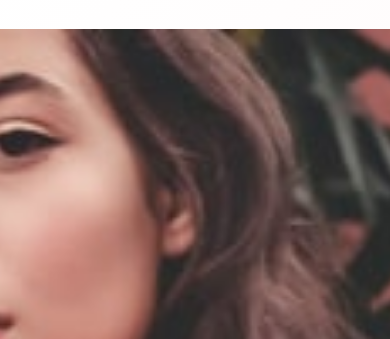
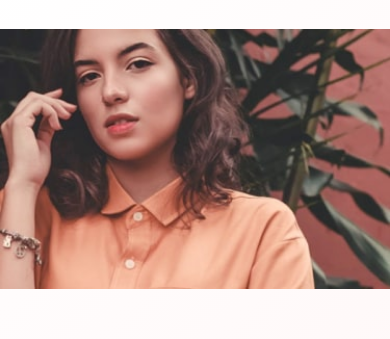
Before and after one commit to AGutierrezR/base-apparel-coming-soon, a website built with Vite: page index.html in a window 390 px wide. Shown: the part 56-395 px from the top of the page. Built offline with nearby package versions, Linux system fonts and the light colour scheme.

Commit message:
Fix image

```diff
--- a/index.html
+++ b/index.html
@@ -35,7 +35,7 @@
           <img
             src="images/hero-mobile.jpg"
             alt=""
-            class="h-screen w-auto object-cover object-top"
+            class="w-full lg:h-screen lg:w-auto object-cover object-top"
             draggable="false"
           />
         </picture>
```
